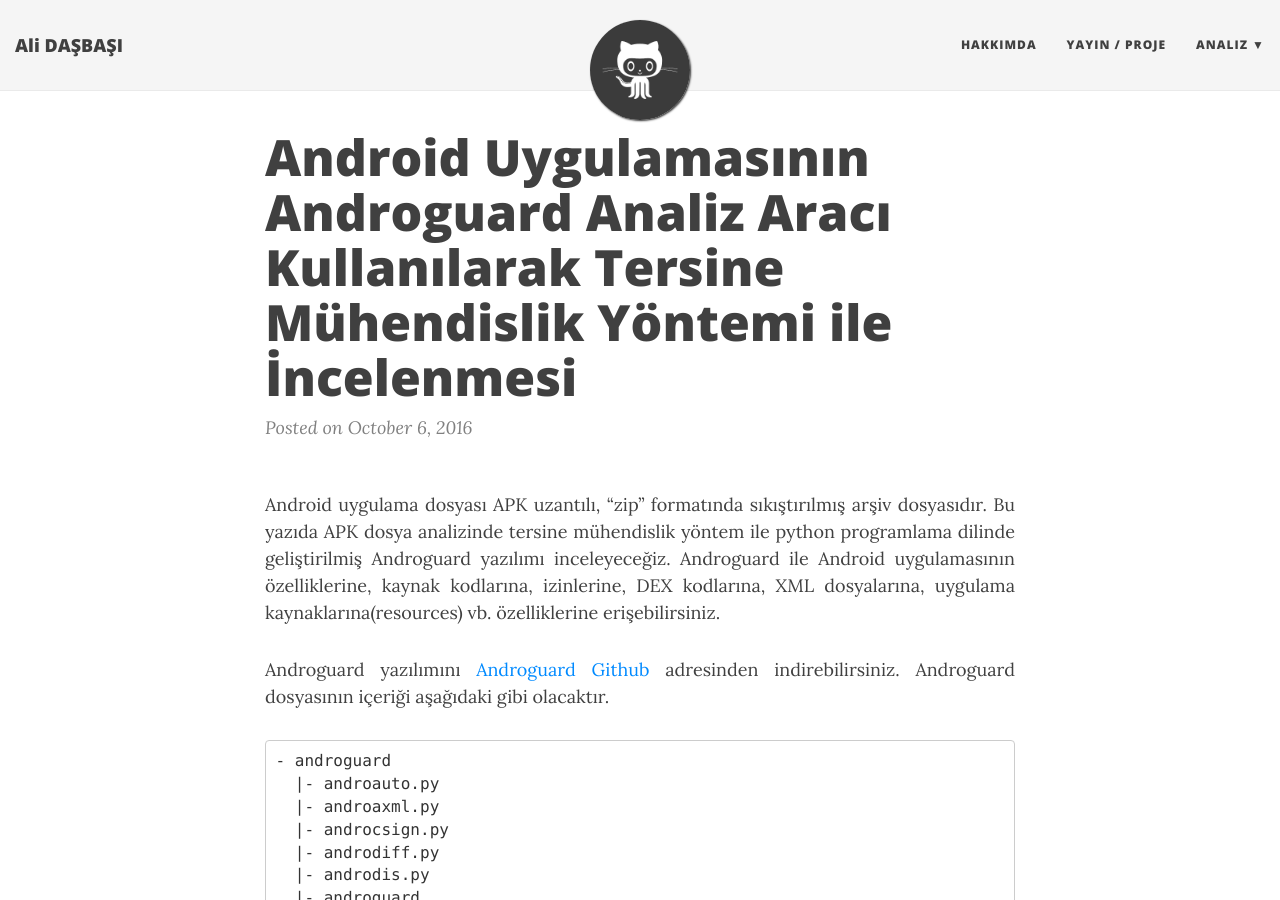
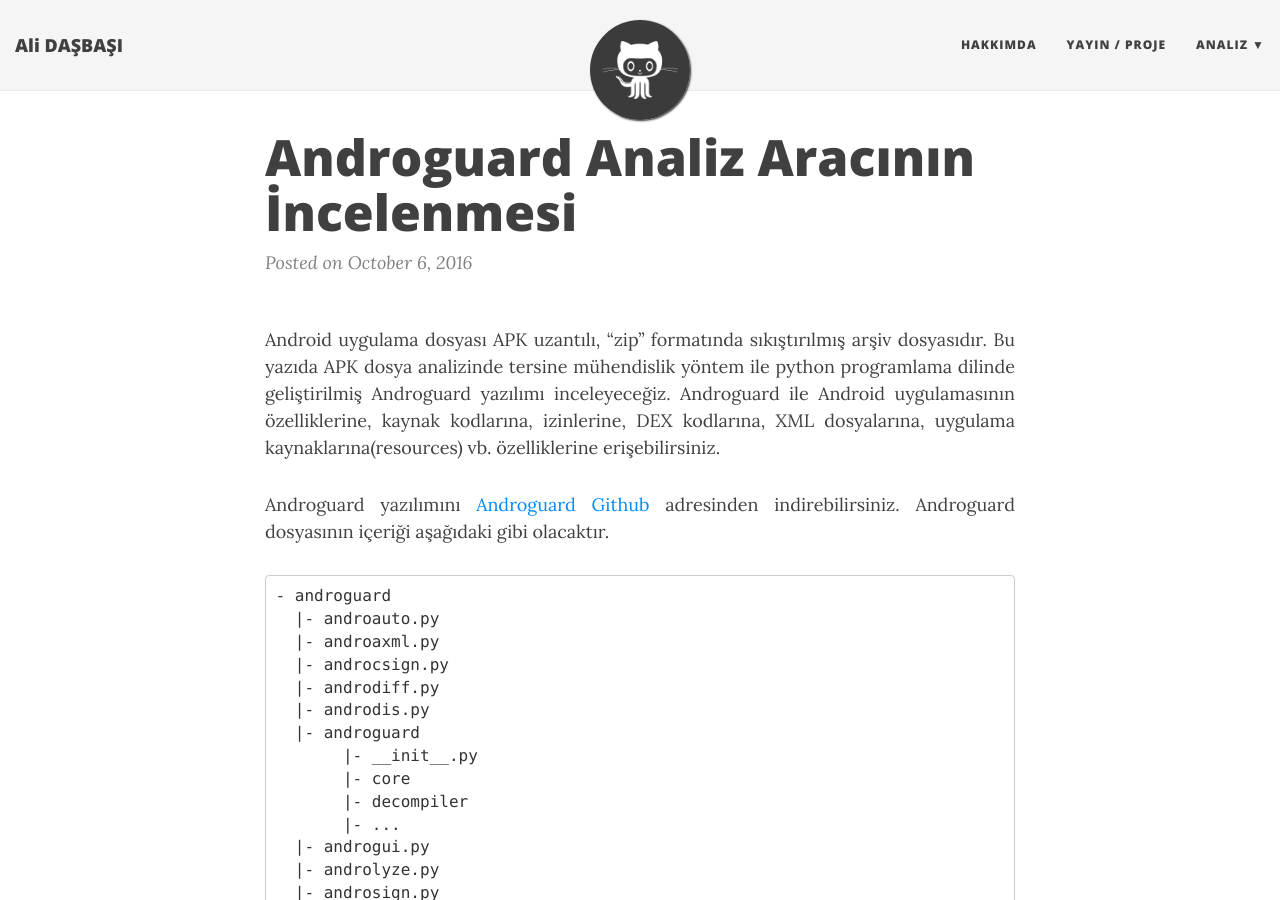
Before and after one commit to alidasbasi/adasbasi.github.io, a Jekyll site: the page built from _posts/2016-10-06-androguard-aracinin-incelenmesi.md, in a window 1280 px wide and 900 px high. Built offline with Jekyll 4.4.1, drawn with Linux system fonts in a browser that asks for light colours; nearby versions of some CDN libraries; comment, search, counter and statistics services are not loaded.

Commit message:
düzenleme

```diff
--- a/_posts/2016-10-06-androguard-aracinin-incelenmesi.md
+++ b/_posts/2016-10-06-androguard-aracinin-incelenmesi.md
@@ -1,6 +1,6 @@
 ---
 layout: post
-title: Android Uygulamasının Androguard Analiz Aracı Kullanılarak Tersine Mühendislik Yöntemi ile İncelenmesi
+title: Androguard Analiz Aracının İncelenmesi
 tags: [android, androguard, reverse engineering, apk, analiz ]
 ---
 
```
